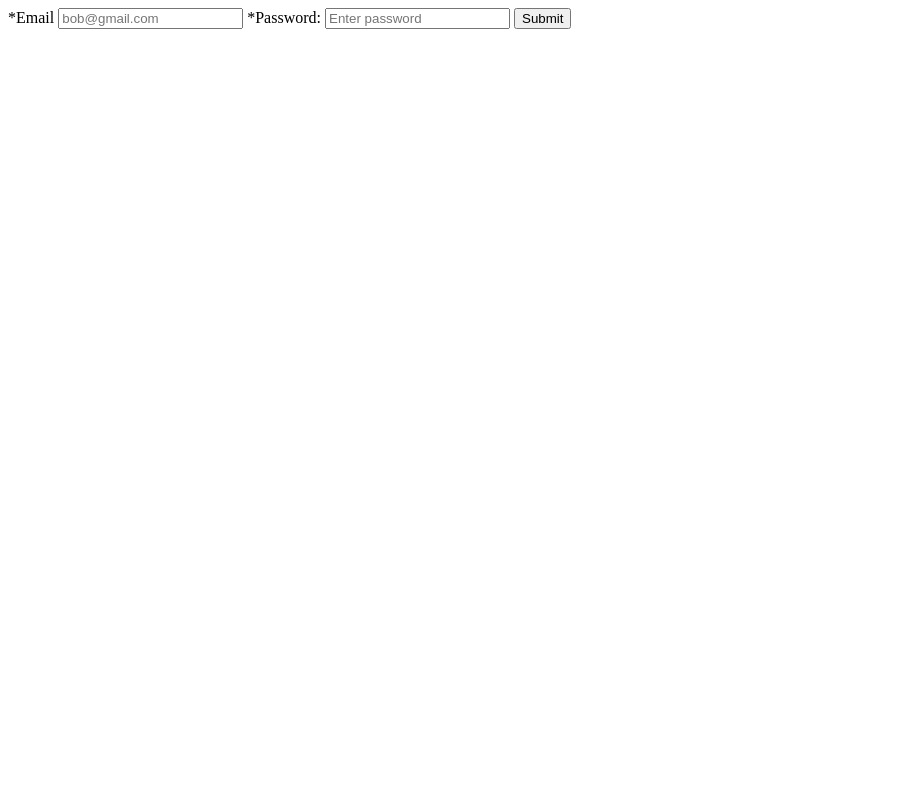
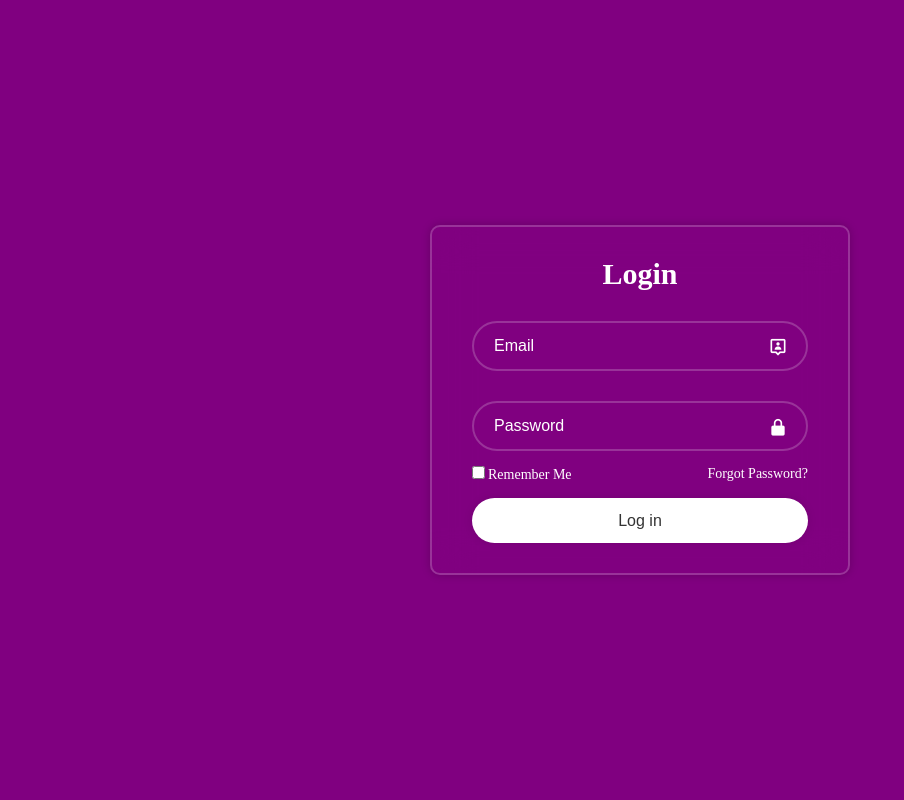
Before and after one commit to bwhelan212/academic-event-management-company, a PHP site: page /login.php in a window 1280 px wide. Shown: the whole page, without its empty margins (0-904 px from the left). Run offline with PHP 8.4, Linux system fonts and the light colour scheme.

Commit message:
front end for log in

```diff
--- /dev/null
+++ b/login.css
@@ -0,0 +1,90 @@
+*{
+    margin: 0;
+    padding: 0;
+    box-sizing: border-box;
+}
+
+
+body{
+    display: flex;
+    justify-content: center;
+    align-items: center;
+    min-height: 100vh;
+    background-color: purple;
+
+}
+
+.wrapper{
+    width: 420px;
+    border: 10px;
+    padding: 30px 40px;
+    background: transparent;
+    border: 2px solid rgba(255, 255, 255, .2);
+    box-shadow: 0 0 10px rgba(0, 0, 0, .2);
+    backdrop-filter: blur(20px);
+    border-radius: 10px;
+    color: #fff;
+}
+
+.wrapper h1{
+    font-size: 30px;
+    text-align: center;
+}
+.wrapper .input-box{
+    position: relative;
+    width: 100%;
+    height: 50px;
+    margin: 30px 0px;
+}
+.input-box input{
+    width: 100%;
+    height: 100%;
+    background: transparent;
+    border: none;
+    outline: none;
+    border: 2px solid rgba(255, 255, 255, .2);
+    border-radius: 40px;
+    font-size: 16px;
+    color: #fff;
+    padding: 20px 45px 20px 20px;
+}
+.input-box input::placeholder{
+    color: #fff;
+}
+.input-box i{
+    position: absolute;
+    right: 20px;
+    top: 50px;
+    transform: translateY(-170%);
+    font-size: 20px;
+}
+.wrapper .remember-forgot{
+    display: flex;
+    justify-content: space-between;
+    font-size: 14px;
+    margin: -15px 0px 15px;
+ }
+ .remember-forgot label input{
+    accent-color: #fff;
+    margin-right: 3px;
+ }
+ .remember-forgot a{
+    color: #fff;
+    text-decoration: none;
+ }
+ .remember-forgot a:hover{
+    text-decoration: underline;
+ }
+ .wrapper .btn{
+    width: 100%;
+    height: 45px;
+    background: #fff;
+    border: none;
+    outline: none;
+    border-radius: 30px;
+    box-shadow: 0 0 10px rgba(0, 0, 0, .1);
+    cursor: pointer;
+    font-size: 16px;
+    color: #333;
+    font-weight: 500;
+ }
--- a/login.php
+++ b/login.php
@@ -63,18 +63,35 @@
 <head>
     <meta charset="UTF-8">
     <meta name="viewport" content="width=device-width, initial-scale=1.0">
+    <link href='https://unpkg.com/boxicons@2.1.4/css/boxicons.min.css' rel='stylesheet'>
+    <link rel="stylesheet" href="login.css">
     <title>Log in</title>
 </head>
 <body>
-    <form action="" method ='post'>
-        <label for="email"><span>*</span>Email</label>
-        <input type="text" name = "email" id = "email" placeholder='bob@gmail.com' required >
 
-        <label for="password"><span>*</span>Password:</label>
-        <input type="text" name = "password" id = "password" placeholder='Enter password' required>
+<div class="wrapper">
+    <form action="">
+        <h1>Login</h1>
+        <div class="input-box">
+            <input type="email" placeholder="Email" required>
+            <i class='bx bx-user-pin'></i>
+        </div>
+        <div class="input-box">
+            <input type="password" placeholder="Password" required>
+            <i class='bx bxs-lock-alt' ></i>
+        </div>
+        <div class="remember-forgot">
+            <label><input type="checkbox" placeholder="Remember Me">Remember Me</label>
+            <a href="#"> Forgot Password?</a>
+        </div>
+        <button type="Submit" class="btn">Log in</button>
+    </form>
 
-         <button type="submit">Submit</button>
-    </form>
+
+
+
+
+</div>
 
 </body>
 </html>
```
